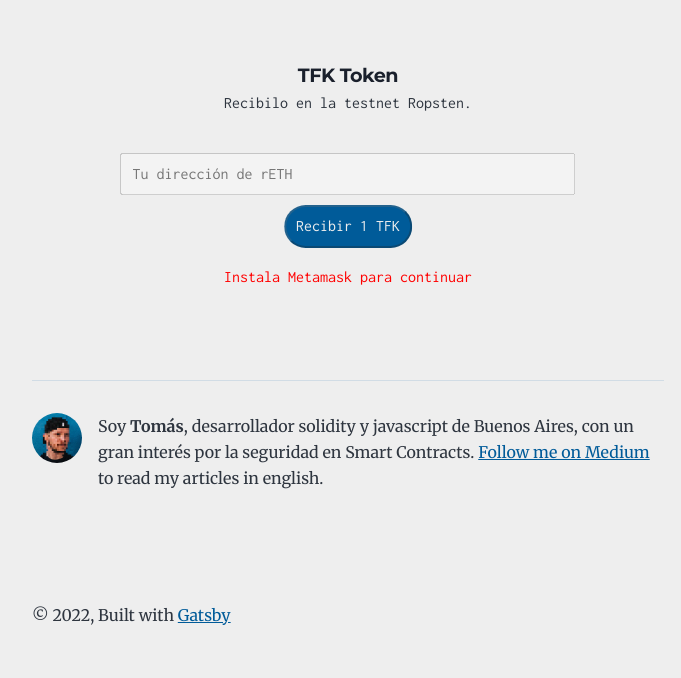
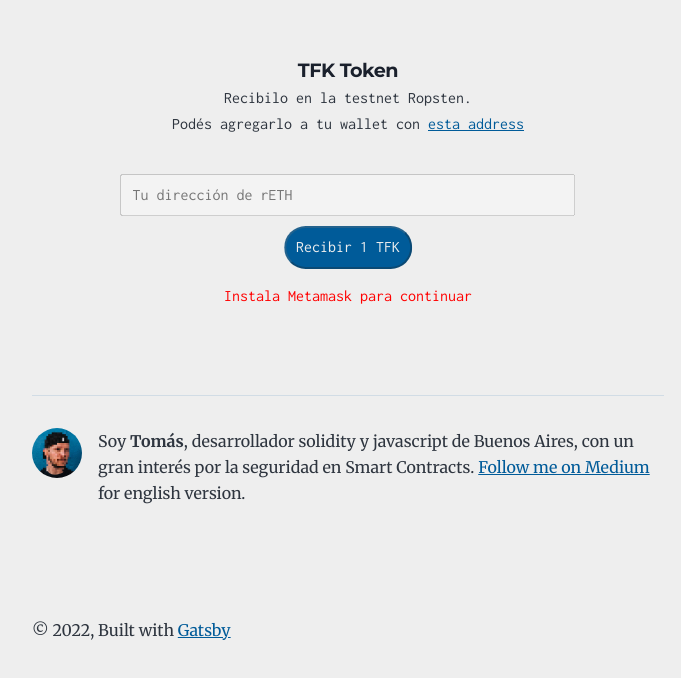
Before and after one commit to tomasfrancizco/new-personal-site, a Gatsby site: page /token in a window 1280 px wide. Shown: the part 72-750 px from the top of the page, without its empty margins (292-973 px from the left). Built offline with nearby package versions, Linux system fonts and the light colour scheme; Gatsby itself is replaced by a stand-in of ours.

Commit message:
style changes

```diff
--- a/src/components/bio.js
+++ b/src/components/bio.js
@@ -49,7 +49,7 @@
           <a href={`https://www.medium.com/${social?.medium || ``}`}>
             Follow me on Medium
           </a>
-          {` `}to read my articles in english.
+          {` `}for english version.
         </p>
       )}
     </div>
--- a/src/pages/token.js
+++ b/src/pages/token.js
@@ -100,7 +100,8 @@
       <Seo title="Token"/>
       <div className="token-container">
         <h5>TFK Token</h5>
-        <p style={{"marginTop": "-20px"}}>Recibilo en la testnet Ropsten.</p>
+        <p style={{"margin": "-20px 0 0 0"}}>Recibilo en la testnet Ropsten.</p>
+        <p>Podés agregarlo a tu wallet con <a href="https://ropsten.etherscan.io/address/0x6a431ee7f43aaa6cf14175d5986bc4e2b1311b6a">esta address</a></p>
         <input disabled={disabled} onChange={e => setReceiverAccount(e.target.value)} value={receiverAccount} placeholder="Tu dirección de rETH" />
         <button disabled={disabled} onClick={transferToken}>Recibir 1 TFK</button>
         <div className="token-error-container">
--- a/src/style.css
+++ b/src/style.css
@@ -165,12 +165,12 @@
 
 .token-container {
   position: relative;
-  top: 90px;
+  top: 120px;
   left: 50%;
   transform: translate(-50%, -50%);
   width: 80%;
   height: 200px;
-  margin-bottom: 135px;
+  margin-bottom: 150px;
   display: flex;
   justify-content: center;
   align-items: center;
@@ -196,7 +196,7 @@
 }
 
 .token-error-container {
-  position: absolute;
+  /* position: absolute; */
   height: 70px;
   bottom: -100px;
 }
```
